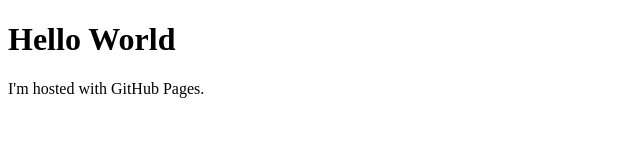
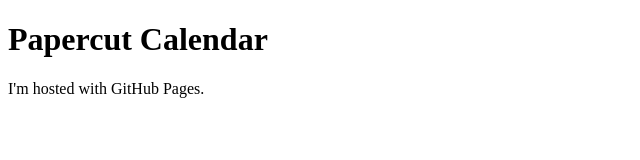
Before and after one commit to dengz42/Papercut_Calendar, a plain HTML site: page index.html in a window 1280 px wide. Shown: the whole page, without its empty margins (0-640 px from the left). Drawn offline with Linux system fonts and the light colour scheme.

Commit message:
modified

```diff
--- a/index.html
+++ b/index.html
@@ -1,7 +1,7 @@
 <!DOCTYPE html>
 <html>
 <body>
-<h1>Hello World</h1>
+<h1>Papercut Calendar</h1>
 <p>I'm hosted with GitHub Pages.</p>
 </body>
 </html>
```
